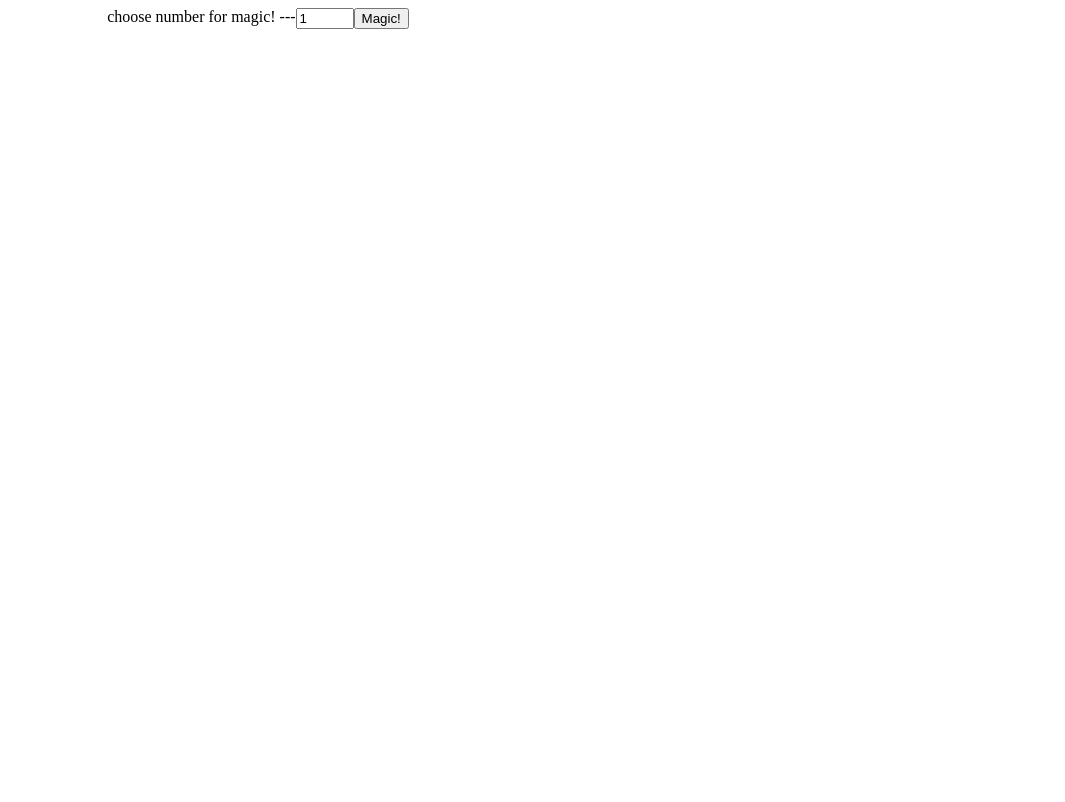
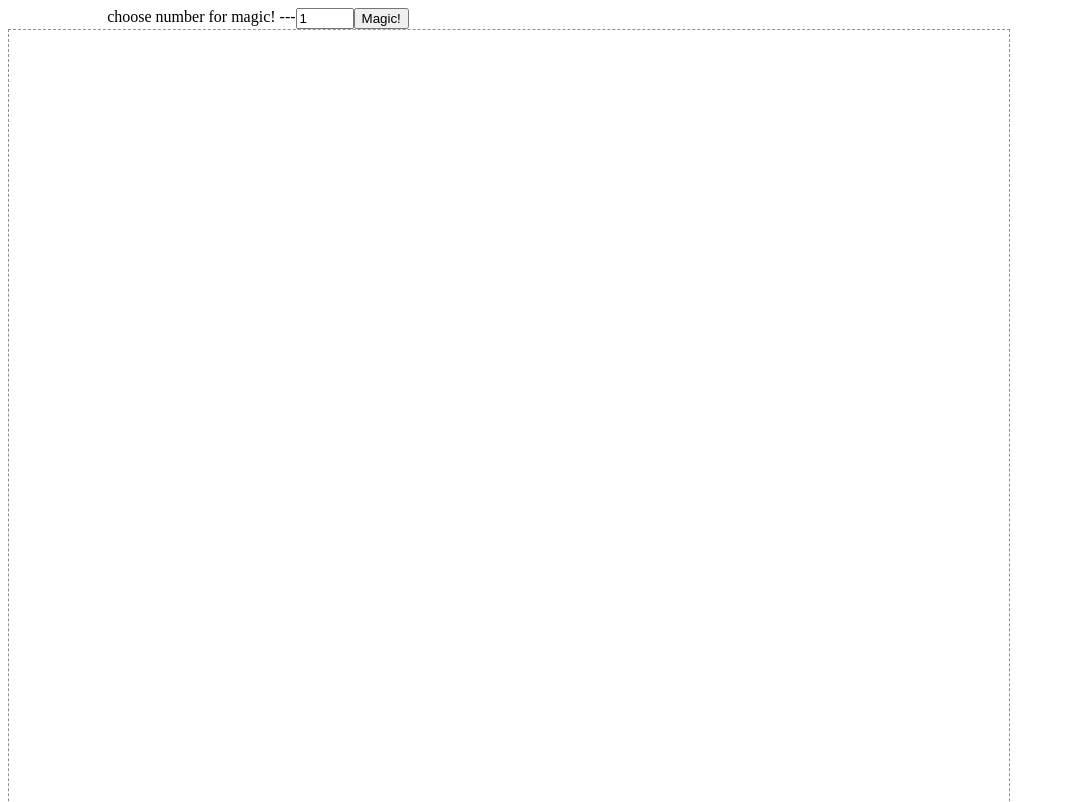
Before and after one commit to Bitvala/Etch, a plain HTML site: page index.html in a window 1280 px wide. Shown: the top 802 px of the page, without its empty margins (0-1065 px from the left). Drawn offline with nearby package versions, Linux system fonts and the light colour scheme.

Commit message:
Update style.css

```diff
--- a/style.css
+++ b/style.css
@@ -7,7 +7,7 @@
 	display: flex;
 }
 #container {
-
+    border: 1px  dashed #8F8F8F ;
 	width: 1000px;
 	height: 1000px;
 }
```
